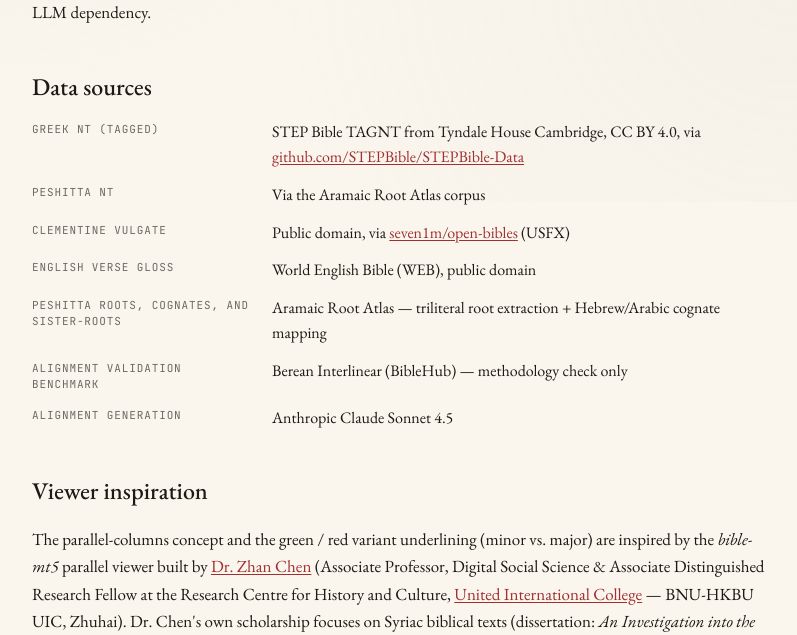
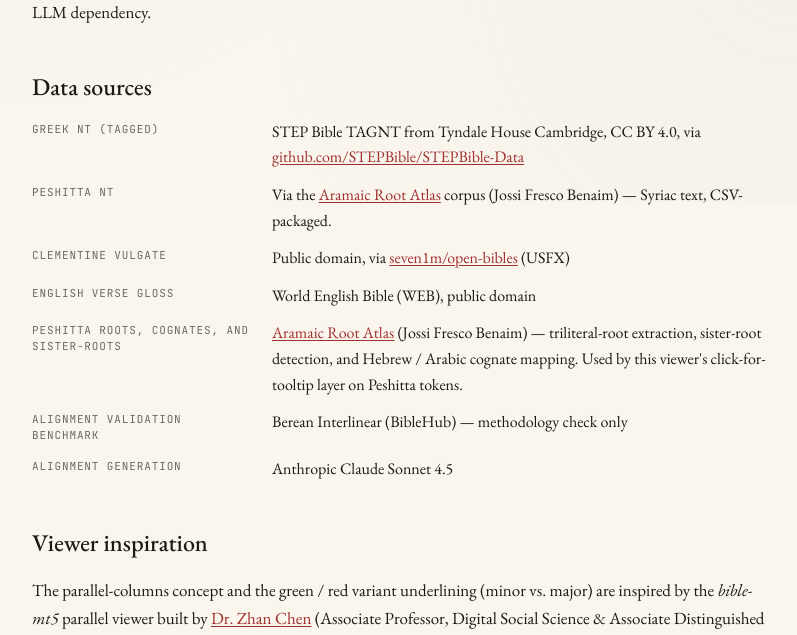
Before and after one commit to Jossifresben/translation-alignment, a Flask app: page /about in a window 1280 px wide. Shown: the part 598-1233 px from the top of the page, without its empty margins (236-1033 px from the left). Run offline with Flask 3, Linux system fonts and the light colour scheme; some libraries are stand-ins or nearby versions.

Commit message:
about: proper attribution for the Aramaic Root Atlas in Data sources
Both places where ARA is used now link to aramaic-root-atlas.onrender.com
and credit Jossi Fresco Benaim as author. Expanded the descriptions:

- Peshitta NT entry: 'Via the Aramaic Root Atlas corpus (Jossi Fresco
  Benaim) — Syriac text, CSV-packaged.'
- Peshitta roots entry: 'Aramaic Root Atlas (Jossi Fresco Benaim) —
  triliteral-root extraction, sister-root detection, and Hebrew / Arabic
  cognate mapping. Used by this viewer's click-for-tooltip layer on
  Peshitta tokens.'

```diff
--- a/templates/about.html
+++ b/templates/about.html
@@ -55,14 +55,20 @@
     <dd>STEP Bible TAGNT from Tyndale House Cambridge, CC BY 4.0, via
       <a href="https://github.com/STEPBible/STEPBible-Data">github.com/STEPBible/STEPBible-Data</a></dd>
     <dt>Peshitta NT</dt>
-    <dd>Via the Aramaic Root Atlas corpus</dd>
+    <dd>Via the
+      <a href="https://aramaic-root-atlas.onrender.com">Aramaic Root Atlas</a>
+      corpus (Jossi Fresco Benaim) — Syriac text, CSV-packaged.</dd>
     <dt>Clementine Vulgate</dt>
     <dd>Public domain, via
       <a href="https://github.com/seven1m/open-bibles">seven1m/open-bibles</a> (USFX)</dd>
     <dt>English verse gloss</dt>
     <dd>World English Bible (WEB), public domain</dd>
     <dt>Peshitta roots, cognates, and sister-roots</dt>
-    <dd>Aramaic Root Atlas — triliteral root extraction + Hebrew/Arabic cognate mapping</dd>
+    <dd>
+      <a href="https://aramaic-root-atlas.onrender.com">Aramaic Root Atlas</a>
+      (Jossi Fresco Benaim) — triliteral-root extraction, sister-root
+      detection, and Hebrew / Arabic cognate mapping. Used by this
+      viewer's click-for-tooltip layer on Peshitta tokens.</dd>
     <dt>Alignment validation benchmark</dt>
     <dd>Berean Interlinear (BibleHub) — methodology check only</dd>
     <dt>Alignment generation</dt>
```
